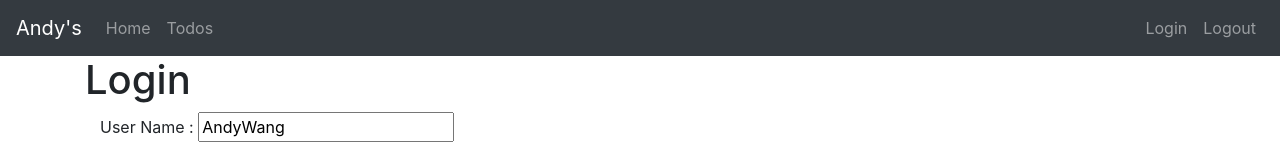
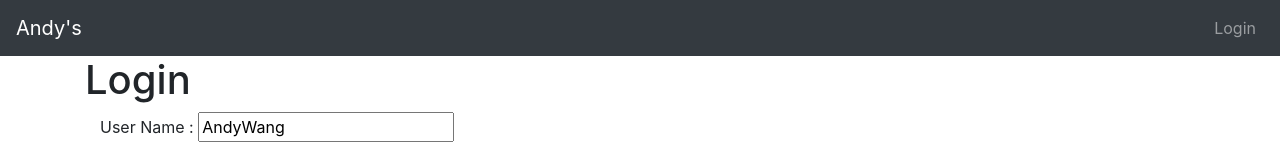
Before and after one commit to weat0212/angular-login, an Angular app: page / in a window 1280 px wide. Shown: the top 160 px of the page. Built offline with nearby package versions, Linux system fonts and the light colour scheme.

Commit message:
user auth token

```diff
--- a/src/app/login/login.component.ts
+++ b/src/app/login/login.component.ts
@@ -19,7 +19,7 @@ export class LoginComponent implements OnInit {
   // Angular.giveMeRouter
   // Dependency Injection
 
-  constructor(private router: Router, private hardCodedAuthenticationService: HardcodedAuthenticationService) { }
+  constructor(private router: Router, public hardCodedAuthenticationService: HardcodedAuthenticationService) { }
 
   ngOnInit(): void {
   }
@@ -27,7 +27,9 @@ export class LoginComponent implements OnInit {
   handleLogin() {
     if(this.hardCodedAuthenticationService.authenticate(this.username, this.password)) {
       // Redirect to welcome page
-      this.router.navigate(['welcome', this.username])
+      this.router.navigate(['welcome', this.username]).then(() => {
+        window.location.reload();
+      });
       this.invalidLogin = false
     } else {
       this.invalidLogin = true
--- a/src/app/menu/menu.component.html
+++ b/src/app/menu/menu.component.html
@@ -2,12 +2,12 @@
     <nav class="navbar navbar-expand-md navbar-dark bg-dark">
         <div><a href="http://localhost:4200/" class="navbar-brand">Andy's</a></div>
         <ul class="navbar-nav">
-            <li><a routerLink="/welcome/AndyWang" class="nav-link">Home</a></li>
-            <li><a routerLink="/todos" class="nav-link">Todos</a></li>
+            <li><a *ngIf='auth.isUserLoggedIn()' routerLink="/welcome/AndyWang" class="nav-link">Home</a></li>
+            <li><a *ngIf='auth.isUserLoggedIn()' routerLink="/todos" class="nav-link">Todos</a></li>
         </ul>
         <ul class="navbar-nav navbar-collapse justify-content-end">
-            <li><a routerLink="/login" class="nav-link">Login</a></li>
-            <li><a routerLink="/logout" class="nav-link">Logout</a></li>
+            <li><a *ngIf='!auth.isUserLoggedIn()' routerLink="/login" class="nav-link">Login</a></li>
+            <li><a *ngIf='auth.isUserLoggedIn()' routerLink="/logout" class="nav-link">Logout</a></li>
         </ul>
     </nav>
 </header>
--- a/src/app/menu/menu.component.ts
+++ b/src/app/menu/menu.component.ts
@@ -1,4 +1,5 @@
 import { Component, OnInit } from '@angular/core';
+import { HardcodedAuthenticationService } from '../service/hardcoded-authentication.service';
 
 @Component({
   selector: 'app-menu',
@@ -7,9 +8,12 @@ import { Component, OnInit } from '@angular/core';
 })
 export class MenuComponent implements OnInit {
 
-  constructor() { }
+  // isUserLoggedIn: boolean = false;
+
+  constructor(public auth: HardcodedAuthenticationService) { }
 
   ngOnInit(): void {
+    // this.isUserLoggedIn = this.auth.isUserLoggedIn();
   }
 
 }
--- a/src/app/service/hardcoded-authentication.service.ts
+++ b/src/app/service/hardcoded-authentication.service.ts
@@ -8,6 +8,15 @@ export class HardcodedAuthenticationService {
   constructor() { }
 
   authenticate(username: string, password: string) {
-    return (username === "AndyWang" && password === "password")
+
+    if(username === "AndyWang" && password === "password"){
+      sessionStorage.setItem('authenticaterUser', username)
+      return true;
+    } else return false;
+  }
+
+  isUserLoggedIn() {
+    let user = sessionStorage.getItem('authenticaterUser')
+    return !(user === null)
   }
 }
```
